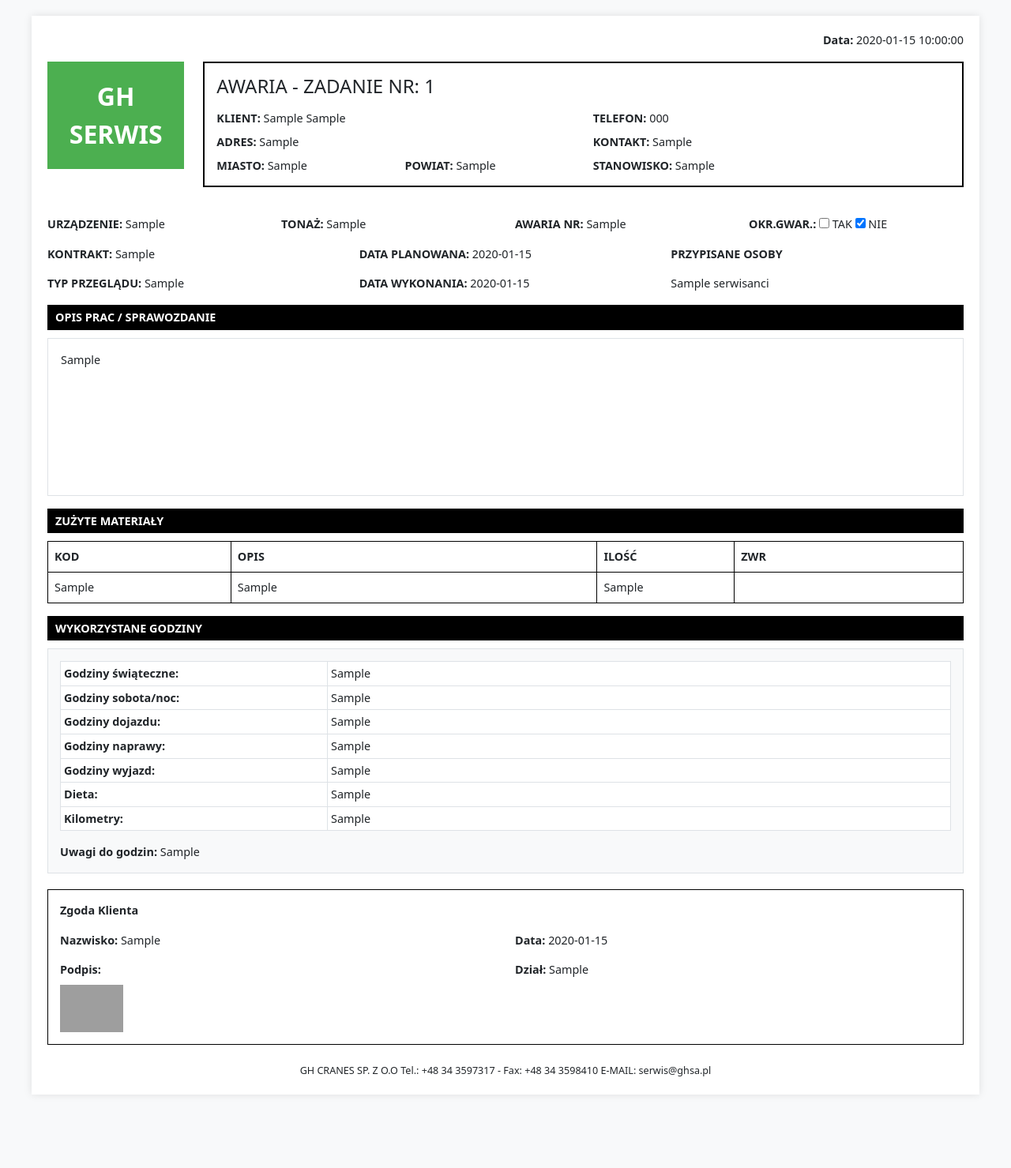
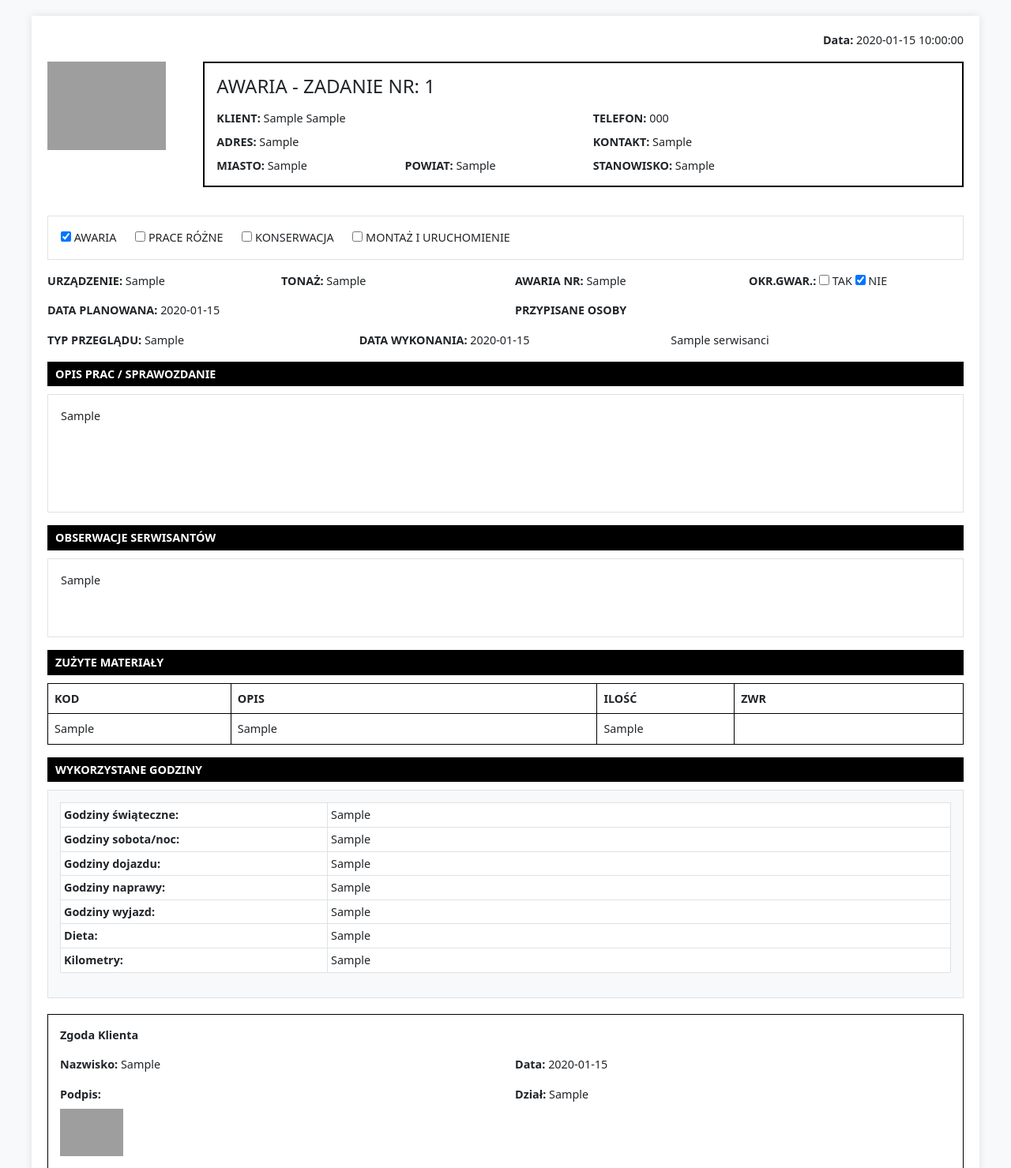
Before and after one commit to Ksawnowek/inspection-app-iis, a Python web app: template backend/app/templates/awaria.html in a window 1280 px wide. Shown: the top 1479 px of the page at 79% size. Before the commit the page ends 1363 px from the top, so only its background shows below. Run offline with Jinja, Linux system fonts and the light colour scheme; the template is opened without the code that fills it: most values are stand-ins (such as "Sample title", 1, 10 or a date in 2020); grey boxes are pictures that could not be loaded.

Commit message:
Poprawiono szablony PDF dla zadań, awarii i prac różnych
Zmiany w szablonach:
1. Logo - zamieniono div z tekstem na img tag (/static/logo.png)
2. Bootstrap - zmieniono klasy z col-md-* na col-sm-* dla lepszego druku A4
3. Pasek typu - dodano checkboxy (awaria/konserwacja/prace różne) do awaria.html i prace_rozne.html
4. Uwagi do godzin - usunięto z wszystkich formularzy
5. Kontrakt - usunięto z awaria.html i prace_rozne.html
6. Obserwacje serwisantów - dodano osobną sekcję w awaria.html (używa ZNAG_Uwagi)

Układ danych klienta pozostał w dwóch kolumnach jak w oryginale.

```diff
--- a/backend/app/templates/awaria.html
+++ b/backend/app/templates/awaria.html
@@ -91,40 +91,39 @@
 
         <div class="row mb-3">
             <div class="col-2">
-                <div class="logo-section">
-                    GH<br>SERWIS
-                </div>
+                <!-- Logo firmy - aby wstawić własne logo, umieść plik w: backend/app/static/logo.png -->
+                <img src="/static/logo.png" alt="Logo" style="width: 100%; max-width: 150px; height: auto;">
             </div>
             <div class="col-10">
                 <div class="header-section">
                     <h4 class="mb-3">AWARIA - ZADANIE NR: <span id="task-number">{{ naglowek.ZNAG_Id }}</span></h4>
 
                     <div class="row mb-2">
-                        <div class="col-md-6">
+                        <div class="col-sm-6">
                             <strong>KLIENT:</strong> <span id="client-id">{{ naglowek.ZNAG_KlientNumer }}</span> <span id="client-name">{{ naglowek.ZNAG_KlientNazwa or '' }}</span>
                         </div>
-                        <div class="col-md-6">
+                        <div class="col-sm-6">
                             <strong>TELEFON:</strong> <span id="phone">{{ naglowek.ZNAG_KlientTelefon or '' }}</span>
                         </div>
                     </div>
 
                     <div class="row mb-2">
-                        <div class="col-md-6">
+                        <div class="col-sm-6">
                             <strong>ADRES:</strong> <span id="address">{{ naglowek.ZNAG_KlientAdres or '' }}</span>
                         </div>
-                        <div class="col-md-6">
+                        <div class="col-sm-6">
                             <strong>KONTAKT:</strong> <span id="contact">{{ naglowek.ZNAG_KlientNazwisko or '' }}</span>
                         </div>
                     </div>
 
                     <div class="row">
-                        <div class="col-md-3">
+                        <div class="col-sm-3">
                             <strong>MIASTO:</strong> <span id="city">{{ naglowek.ZNAG_KlientMiasto or '' }}</span>
                         </div>
-                        <div class="col-md-3">
+                        <div class="col-sm-3">
                             <strong>POWIAT:</strong> <span id="county">{{ naglowek.ZNAG_KlientPowiat or '' }}</span>
                         </div>
-                        <div class="col-md-6">
+                        <div class="col-sm-6">
                             <strong>STANOWISKO:</strong> <span id="position">{{ naglowek.ZNAG_KlientDzial or '' }}</span>
                         </div>
                     </div>
@@ -132,18 +131,30 @@
             </div>
         </div>
 
+        <!-- Typ prac -->
+        <div class="row mb-3">
+            <div class="col-12">
+                <div class="checkbox-group border p-3">
+                    <label><input type="checkbox" checked> AWARIA</label>
+                    <label><input type="checkbox"> PRACE RÓŻNE</label>
+                    <label><input type="checkbox"> KONSERWACJA</label>
+                    <label><input type="checkbox"> MONTAŻ I URUCHOMIENIE</label>
+                </div>
+            </div>
+        </div>
+
         <!-- Dane awarii -->
         <div class="row mb-3">
-            <div class="col-md-3">
+            <div class="col-sm-3">
                 <strong>URZĄDZENIE:</strong> <span id="urzadzenie">{{ naglowek.ZNAG_Urzadzenie or '' }}</span>
             </div>
-            <div class="col-md-3">
+            <div class="col-sm-3">
                 <strong>TONAŻ:</strong> <span id="tonaz">{{ naglowek.ZNAG_Tonaz or '' }}</span>
             </div>
-            <div class="col-md-3">
+            <div class="col-sm-3">
                 <strong>AWARIA NR:</strong> <span id="awaria-numer">{{ naglowek.ZNAG_AwariaNumer or '' }}</span>
             </div>
-            <div class="col-md-3">
+            <div class="col-sm-3">
                 <strong>OKR.GWAR.:</strong>
                 <label><input type="checkbox" {% if naglowek.ZNAG_OkrGwar %}checked{% endif %}> TAK</label>
                 <label><input type="checkbox" {% if not naglowek.ZNAG_OkrGwar %}checked{% endif %}> NIE</label>
@@ -151,39 +162,40 @@
         </div>
 
         <div class="row mb-3">
-            <div class="col-md-4">
-                <strong>KONTRAKT:</strong> <span id="contract">{{ naglowek.ZNAG_Kontrakt or '' }}</span>
-            </div>
-            <div class="col-md-4">
+            <div class="col-sm-6">
                 <strong>DATA PLANOWANA:</strong> <span id="planned-date">{{ naglowek.ZNAG_DataPlanowana.strftime('%d-%m-%Y') if naglowek.ZNAG_DataPlanowana else '' }}</span>
             </div>
-            <div class="col-md-4">
+            <div class="col-sm-6">
                 <strong>PRZYPISANE OSOBY</strong>
             </div>
         </div>
 
         <div class="row mb-3">
-            <div class="col-md-4">
+            <div class="col-sm-4">
                 <strong>TYP PRZEGLĄDU:</strong> <span id="review-type">{{ naglowek.ZNAG_TypPrzegladu or '' }}</span>
             </div>
-            <div class="col-md-4">
+            <div class="col-sm-4">
                 <strong>DATA WYKONANIA:</strong> <span id="execution-date">{{ naglowek.ZNAG_DataWykonania.strftime('%d-%m-%Y') if naglowek.ZNAG_DataWykonania else '' }}</span>
             </div>
-            <div class="col-md-4">
+            <div class="col-sm-4">
                 <span id="assigned-persons">{{ serwisanci|join(', ') if serwisanci else naglowek.ZNAG_Osoby or '' }}</span>
             </div>
         </div>
 
         <!-- Opis prac -->
         <div class="section-title">OPIS PRAC / SPRAWOZDANIE</div>
-        <div class="border p-3 mb-3" style="min-height: 200px;">
+        <div class="border p-3 mb-3" style="min-height: 150px;">
             {% if opis_prac %}
                 {% for opis in opis_prac %}
                     <p>{{ opis.ZOP_OpisPrac or '' }}</p>
                 {% endfor %}
-            {% else %}
-                <span id="work-description">{{ naglowek.ZNAG_Uwagi or '' }}</span>
             {% endif %}
+        </div>
+
+        <!-- Obserwacje serwisantów -->
+        <div class="section-title">OBSERWACJE SERWISANTÓW</div>
+        <div class="border p-3 mb-3" style="min-height: 100px;">
+            <span id="observations">{{ naglowek.ZNAG_Uwagi or '' }}</span>
         </div>
 
         <!-- Materiały -->
@@ -265,11 +277,6 @@
                     </tr>
                 </tbody>
             </table>
-            {% if naglowek.ZNAG_UwagiGodziny %}
-            <div class="mt-2">
-                <strong>Uwagi do godzin:</strong> {{ naglowek.ZNAG_UwagiGodziny }}
-            </div>
-            {% endif %}
         </div>
 
         <!-- Zgoda klienta -->
```
Also changed, not shown: backend/app/templates/prace_rozne.html (+26 -23 lines), backend/app/templates/zadanie.html (+16 -22 lines).
